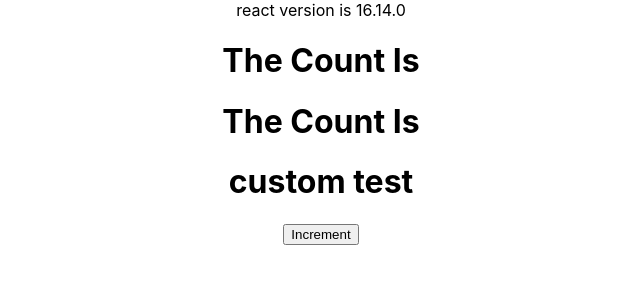
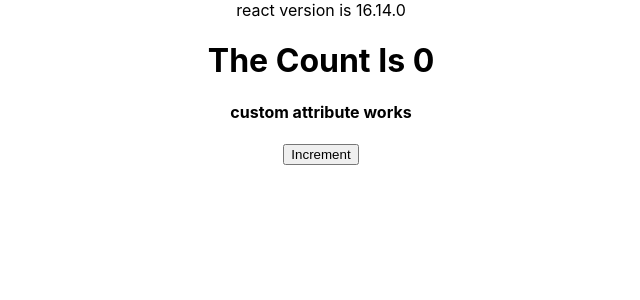
Before and after one commit to rishabghosh/learning-react-testing, a React (Create React App) app: page / in a window 1280 px wide. Shown: the top 300 px of the page, without its empty margins (319-959 px from the left). Built offline with nearby package versions, Linux system fonts and the light colour scheme.

Commit message:
simulated and tested a button click

```diff
--- a/src/main/App.js
+++ b/src/main/App.js
@@ -1,19 +1,32 @@
-import React, { Component } from "react";
+import React, { Component, useState, useEffect } from "react";
 import "./styles/App.css";
 
 class App extends Component {
+  constructor(props) {
+    super(props);
+    this.state = { count: 0 };
+  }
+
+  _handleIncrement() {
+    this.setState(prevState => {
+      return { count: prevState.count + 1 };
+    });
+  }
+
   render() {
     return (
       //the name of the attribut could be anything
       //but the convention is to use data-test
       <div className="App" data-test="component-app">
-        <header data-test="header">
-          react version is {React.version}
-        </header>
-        <h1 data-test="counter-display">The Count Is </h1>
-        <h1 data-test="counter-display">The Count Is </h1>
-        <h1 custom-test="counter-display">custom test</h1>
-        <button data-test="increment-button">Increment</button>
+        <header data-test="header">react version is {React.version}</header>
+        <h1 data-test="counter-display">The Count Is {this.state.count}</h1>
+        <h4 custom-test="counter-display">custom attribute works</h4>
+        <button
+          data-test="increment-button"
+          onClick={this._handleIncrement.bind(this)}
+        >
+          Increment
+        </button>
       </div>
     );
   }
```
Also changed, not shown: 1 other file (tests, documents, lock files or other folders).
